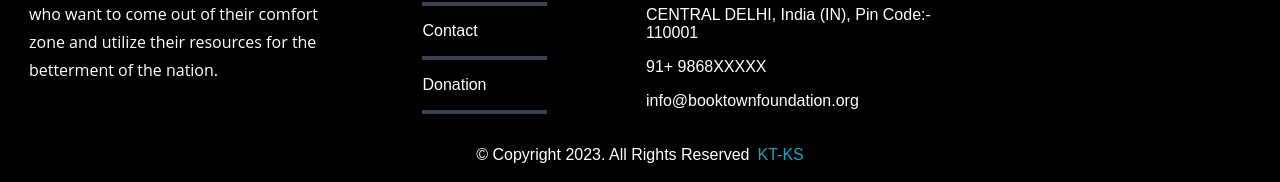
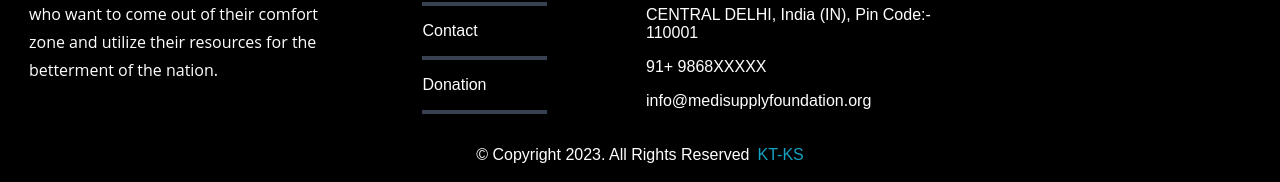
Before and after one commit to kirtisikka1211/Medicosupply, a Next.js app in the folder my-app/: page / in a window 1280 px wide. Shown: the part 2077-2259 px from the top of the page. Built offline with nearby package versions, Linux system fonts and the light colour scheme; no server answers; what @nextui-org/react would draw is missing.

Commit message:
minor changes in the pages

```diff
--- a/my-app/src/pages/contact.js
+++ b/my-app/src/pages/contact.js
@@ -384,7 +384,7 @@ const Contact = () => {
           </div>
           <div className="w-[8.5rem] text-center place-self-start">
             <p>
-              info@booktown
+              info@medisupply
               <br />
               foundation.org
             </p>
--- a/my-app/src/pages/footer.js
+++ b/my-app/src/pages/footer.js
@@ -35,7 +35,7 @@ const Footer = () => {
 				<div > CENTRAL DELHI, India (IN), Pin Code:- 110001</div>
 
 				<div >91+ 9868XXXXX</div>
-                <div > info@booktownfoundation.org</div>
+                <div > info@medisupplyfoundation.org</div>
 
 			</div>
 		</div>
--- a/my-app/src/pages/products.js
+++ b/my-app/src/pages/products.js
@@ -1,5 +1,7 @@
 import { useRouter } from "next/router";
 import React, { useState } from "react";
+import MainNavigation from "./main-navigation";
+import Footer from "./footer";
 
 const Home = () => {
   const router = useRouter();
@@ -74,6 +76,7 @@ const Home = () => {
 
   return (
     <div className="main">
+      <MainNavigation />
       {/* Header code */}
       <div className="w-full py-10 px-9 sm:px-10">
         <div className="max-w-5xl mx-auto grid grid-cols-1 md:grid-cols-3 gap-8">
@@ -106,7 +109,9 @@ const Home = () => {
             </div>
           ))}
         </div>
+
       </div>
+      <Footer />
     </div>
   );
 };
```
